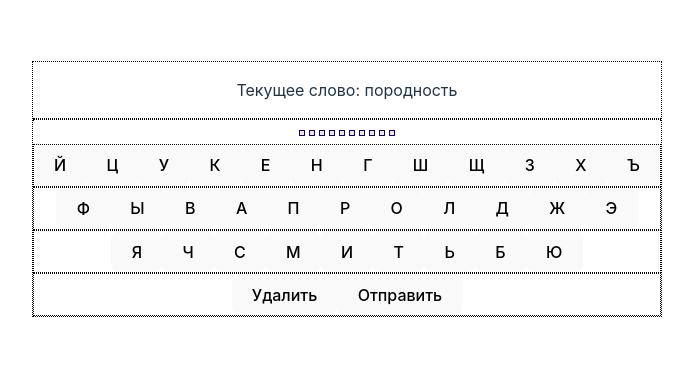
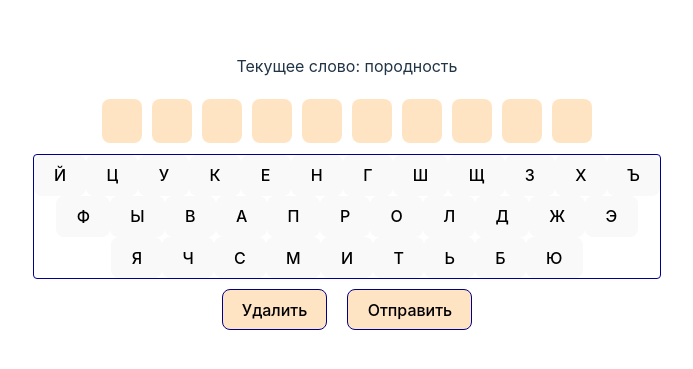
Before and after one commit to ekuchin/guess-word, a Vue app: page / in a window 1280 px wide. Shown: the part 211-580 px from the top of the page, without its empty margins (293-986 px from the left). Built offline with nearby package versions, Linux system fonts and the light colour scheme.

Commit message:
Computed styles finished

```diff
--- a/maket/style.css
+++ b/maket/style.css
@@ -27,6 +27,15 @@
 
 }
 
+.keyboardRow {
+
+}
+
+.keyboardButton {
+
+}
+
+
 .button {
 
 }
--- a/src/App.vue
+++ b/src/App.vue
@@ -1,9 +1,8 @@
 <template>
   <div class="app">
     <p>Текущее слово: {{currentWord}}</p>
-
     <div class="attempts" v-for="item, index in attempts" :key="index">
-      <div :class="getLetterClass(currentWord,letter, index)" v-for="letter,index in item" :key="index">
+      <div :class="'letter '+getLetterClass(currentWord, item, index)" v-for="letter,index in item" :key="index">
         {{letter}}
       </div>
     </div>
@@ -12,8 +11,10 @@
         {{currentAttempt[index]}}
       </div>
 
-    <div class="keyboard" v-for="row in keyboard" :key="row">
-       <button class="button" v-for="button in row" :key="button" @click="addLetter(button)">{{button}}</button>
+    <div class="keyboard">
+      <div class="keyboardRow" v-for="row in keyboard" :key="row">
+        <button class="keyboardButton" v-for="button in row" :key="button" @click="addLetter(button)">{{button}}</button>
+      </div>
     </div>
 
     <div>
@@ -31,11 +32,29 @@ import {useWords} from './service/useWords'
 export default defineComponent({
   setup(){
 
-    const getLetterClass = (currentWord:string, letter:string, index:number)=>{
+    const getLetterClass = (currentWord:string, item:string, index:number)=>{
+      let letter = item[index].toLowerCase()
+      if (currentWord.charAt(index)=== letter){
+        return "correct"
+      }
 
-      let modifier:string = currentWord.charAt(index)=== letter.toLowerCase() ? " correct" : ""
-
-      return "letter"+modifier
+      if (currentWord.indexOf(letter)!=-1){
+      //TODO из количества букв в слове вычесть те, что угаданы и столько первых букв присутствующих показать.
+      let letter = item[index].toLowerCase()
+      const sameLetters = currentWord.split(letter).length-1
+      const correctPositions = currentWord.split("")
+                                .map((element, currentIndex)=>{
+                                  return element.toUpperCase() === item[currentIndex] && element === letter ? currentIndex : null
+                                })
+                                .filter(el=>el!=null)
+      const presentPositions = item.toLowerCase().split("")
+                                .map((element, currentIndex)=>{
+                                  return currentWord.indexOf(element)>-1 && element == letter && correctPositions.indexOf(currentIndex)==-1 ? currentIndex : null
+                                })
+                                .filter(el=>el!=null)
+      return presentPositions.slice(0,sameLetters - correctPositions.length).indexOf(index)>-1 ? "present" : ""
+      }
+      return ""
     }
 
     return {...useWords(), getLetterClass}
@@ -44,36 +63,48 @@ export default defineComponent({
 </script>
 
 <style scoped>
-.logo {
-  height: 6em;
-  padding: 1.5em;
-  will-change: filter;
-}
-.logo:hover {
-  filter: drop-shadow(0 0 2em #646cffaa);
-}
-.logo.vue:hover {
-  filter: drop-shadow(0 0 2em #42b883aa);
-}
 div {
   float: inline;
-  border: 1px dotted black;
+  /* border: 1px dotted black; */
 }
 
 .letter {
   background-color: bisque;
-  margin: 2px;
-  padding: 2px;
-  border: 1px solid darkblue;
+  font-size: 1.5em;
+  margin: 5px;
+
+  padding: 5px;
+  padding-top:9px;
+  /*border: 1px solid darkblue;*/
   width: min-content;
   display: inline-block;
+  min-width: 30px;
+  min-height: 30px;
+  border-radius: 8px;
+  text-align: center;
+
+  justify-content: center; /*Центрирование по горизонтали*/
+  align-items: center;
 }
 .correct{
-  background-color:aqua;
+  background-color: #339476;
+  color: #eaebed;
 }
 
 .present{
-  background-color: cadetblue;
+  background-color:#87e1c7;
+  color: #41436a;
+}
+
+.keyboard{
+  border: 1px solid darkblue;
+  border-radius: 4px;
+}
+
+.button{
+  background-color: bisque;
+  margin: 10px;
+  border: 1px solid darkblue;
 }
 
 </style>
```
Also changed, not shown: maket/index.html (+10 -3 lines).
